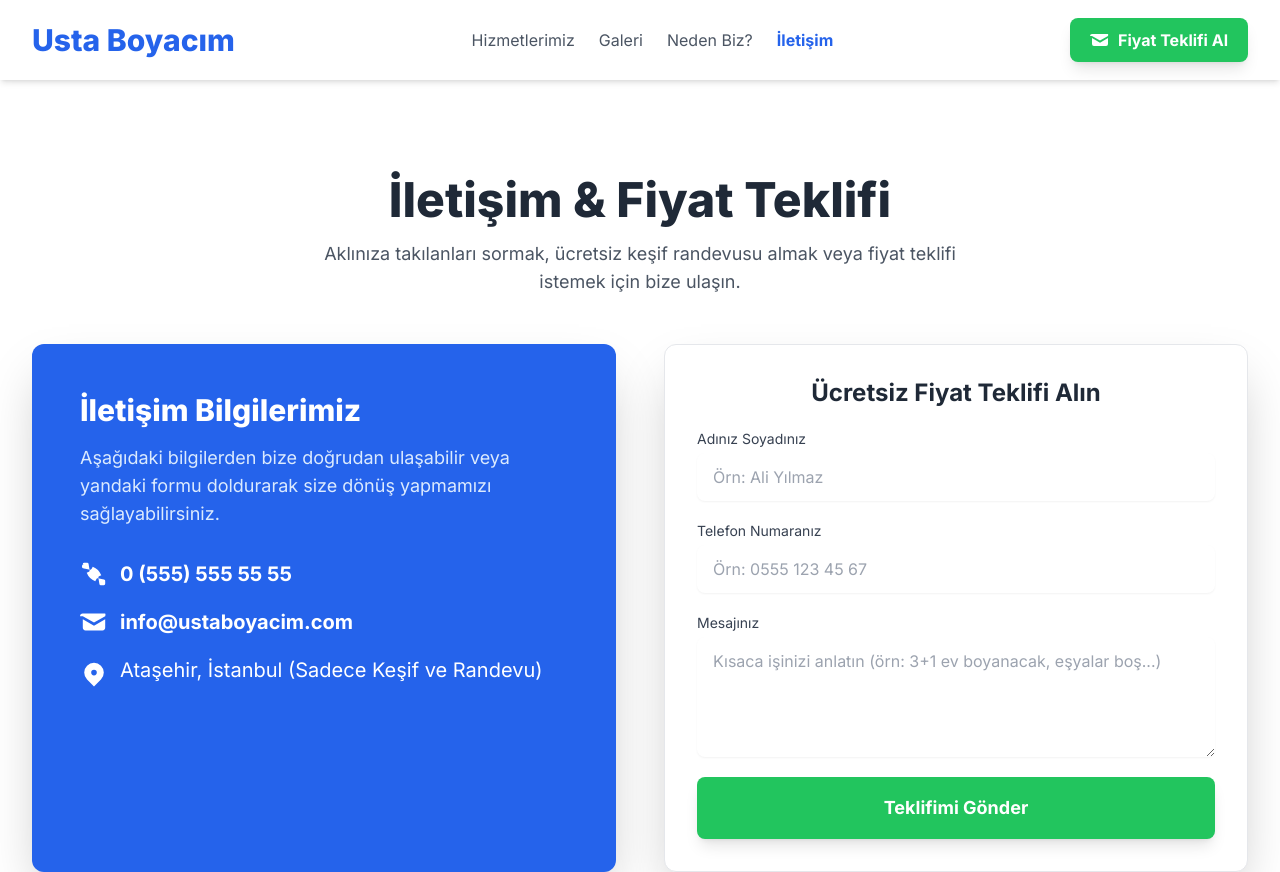
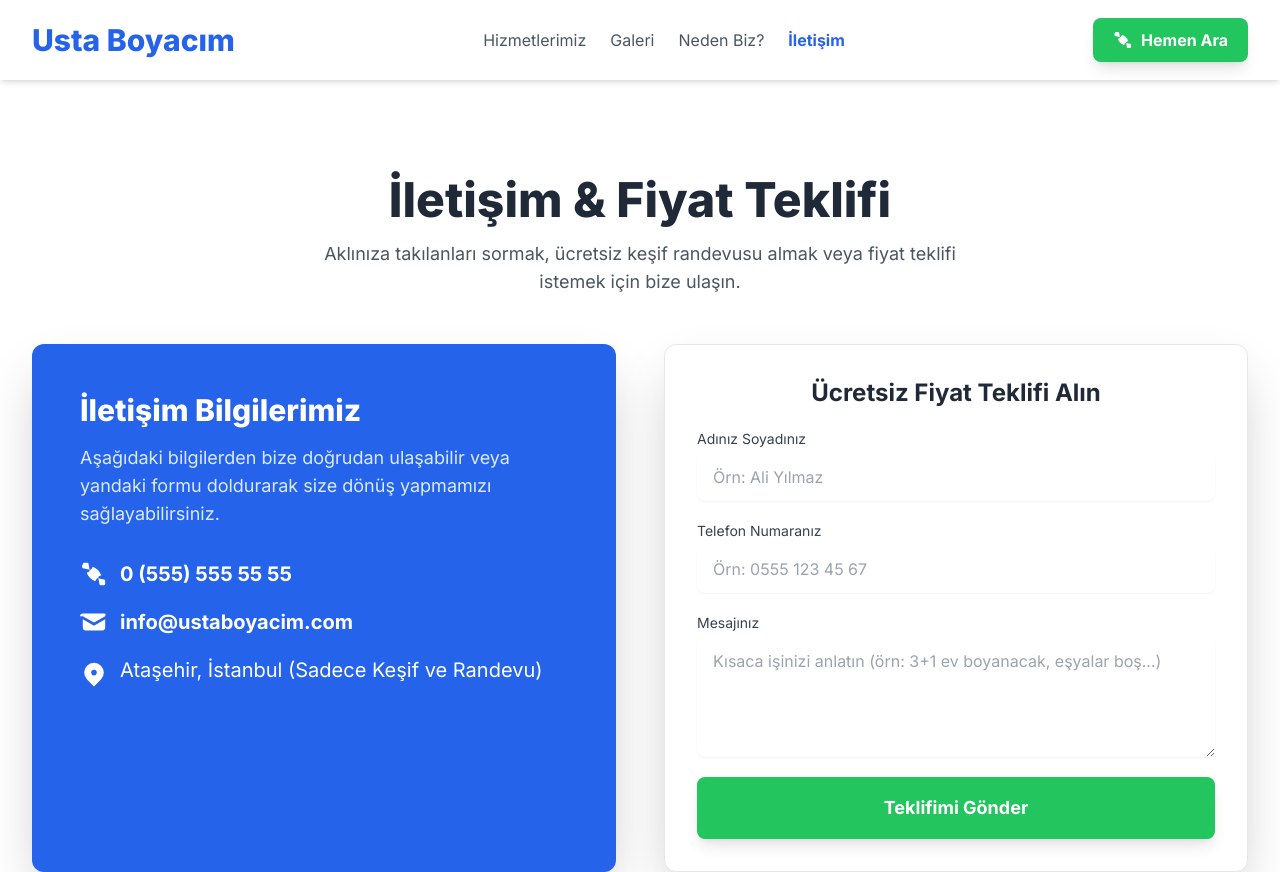
Before and after one commit to dogukansandalci/ustaboyacim, a plain HTML site: page bize-ulasin.html in a window 1280 px wide. Shown: the top 872 px of the page. Drawn offline with nearby package versions, Linux system fonts and the light colour scheme.

Commit message:
Update bize-ulasin.html

```diff
--- a/bize-ulasin.html
+++ b/bize-ulasin.html
@@ -40,13 +40,14 @@
                 <a href="bize-ulasin.html" class="text-blue-600 font-bold">İletişim</a>
             </div>
 
-            <!-- Fiyat Teklifi Butonu -->
-            <a href="bize-ulasin.html" class="hidden md:flex items-center bg-green-500 text-white px-5 py-2.5 rounded-lg font-bold shadow-lg hover:bg-green-600 transition-all">
-                <!-- İkonu mail olarak değiştirdim -->
+            <!-- "Hemen Ara" Butonu -->
+            <!-- Buton "Hemen Ara" olarak güncellendi -->
+            <a href="tel:05555555555" class="hidden md:flex items-center bg-green-500 text-white px-5 py-2.5 rounded-lg font-bold shadow-lg hover:bg-green-600 transition-all">
+                <!-- Telefon ikonu -->
                 <svg xmlns="http://www.w3.org/2000/svg" class="h-5 w-5 mr-2" viewBox="0 0 20 20" fill="currentColor">
-                   <path d="M2.003 5.884L10 10.417l7.997-4.533A2 2 0 0018 4H2a2 2 0 00-1.997 1.884z"></path><path d="M18 8.118l-8 4.533L2 8.118V14a2 2 0 002 2h12a2 2 0 002-2V8.118z"></path>
+                   <path d="M2 3a1 1 0 011-1h2.153a1 1 0 01.986.836l.74 4.435a1 1 0 01-.54 1.06l-1.548.773a11.037 11.037 0 006.105 6.105l.774-1.548a1 1 0 011.06-.54l4.435.74a1 1 0 01.836.986V17a1 1 0 01-1 1h-2.153a1 1 0 01-.986-.836l-.74-4.435a1 1 0 01.54-1.06l1.548-.773a11.037 11.037 0 00-6.105-6.105l-.773 1.548a1 1 0 01-1.06.54l-4.435-.74A1 1 0 013 3z" />
                 </svg>
-                Fiyat Teklifi Al
+                Hemen Ara
             </a>
 
             <!-- Mobil Menü Butonu -->
@@ -64,11 +65,12 @@
             <a href="index.html#hakkimizda" class="block px-6 py-3 text-lg text-gray-700 hover:bg-gray-100">Neden Biz?</a>
             <a href="bize-ulasin.html" class="block px-6 py-3 text-lg text-blue-600 font-bold hover:bg-gray-100">İletişim</a>
             <div class="p-4">
-                <a href="bize-ulasin.html" class="flex w-full justify-center items-center bg-green-500 text-white px-5 py-3 rounded-lg font-bold shadow-lg hover:bg-green-600 transition-all">
+                <!-- Buton "Hemen Ara" olarak güncellendi -->
+                <a href="tel:05555555555" class="flex w-full justify-center items-center bg-green-500 text-white px-5 py-3 rounded-lg font-bold shadow-lg hover:bg-green-600 transition-all">
                     <svg xmlns="http://www.w3.org/2000/svg" class="h-5 w-5 mr-2" viewBox="0 0 20 20" fill="currentColor">
-                         <path d="M2.003 5.884L10 10.417l7.997-4.533A2 2 0 0018 4H2a2 2 0 00-1.997 1.884z"></path><path d="M18 8.118l-8 4.533L2 8.118V14a2 2 0 002 2h12a2 2 0 002-2V8.118z"></path>
+                         <path d="M2 3a1 1 0 011-1h2.153a1 1 0 01.986.836l.74 4.435a1 1 0 01-.54 1.06l-1.548.773a11.037 11.037 0 006.105 6.105l.774-1.548a1 1 0 011.06-.54l4.435.74a1 1 0 01.836.986V17a1 1 0 01-1 1h-2.153a1 1 0 01-.986-.836l-.74-4.435a1 1 0 01.54-1.06l1.548-.773a11.037 11.037 0 00-6.105-6.105l-.773 1.548a1 1 0 01-1.06.54l-4.435-.74A1 1 0 013 3z" />
                     </svg>
-                    Fiyat Teklifi Al
+                    Hemen Ara
                 </a>
             </div>
         </div>
@@ -76,7 +78,6 @@
 
     <main>
         <!-- İLETİŞİM BÖLÜMÜ -->
-        <!-- Bu bölüm, ana sayfadaki 8. bölümün bu sayfaya uyarlanmış halidir -->
         <section id="iletisim" class="bg-white py-16 md:py-24">
             <div class="container mx-auto max-w-7xl px-4 sm:px-6 lg:px-8">
                 <div class="text-center mb-12">
@@ -120,7 +121,6 @@
                     </div>
 
                     <!-- Sağ Taraf (Form) -->
-                    <!-- Forma bir id="form" ekledim, böylece ana sayfadan "bize-ulasin.html#form" seklinde link verebiliriz -->
                     <form action="#" method="POST" id="form" class="bg-white p-8 rounded-xl shadow-2xl space-y-5 border border-gray-200">
                         <h3 class="text-2xl font-bold text-gray-800 text-center">Ücretsiz Fiyat Teklifi Alın</h3>
                         <div>
```
